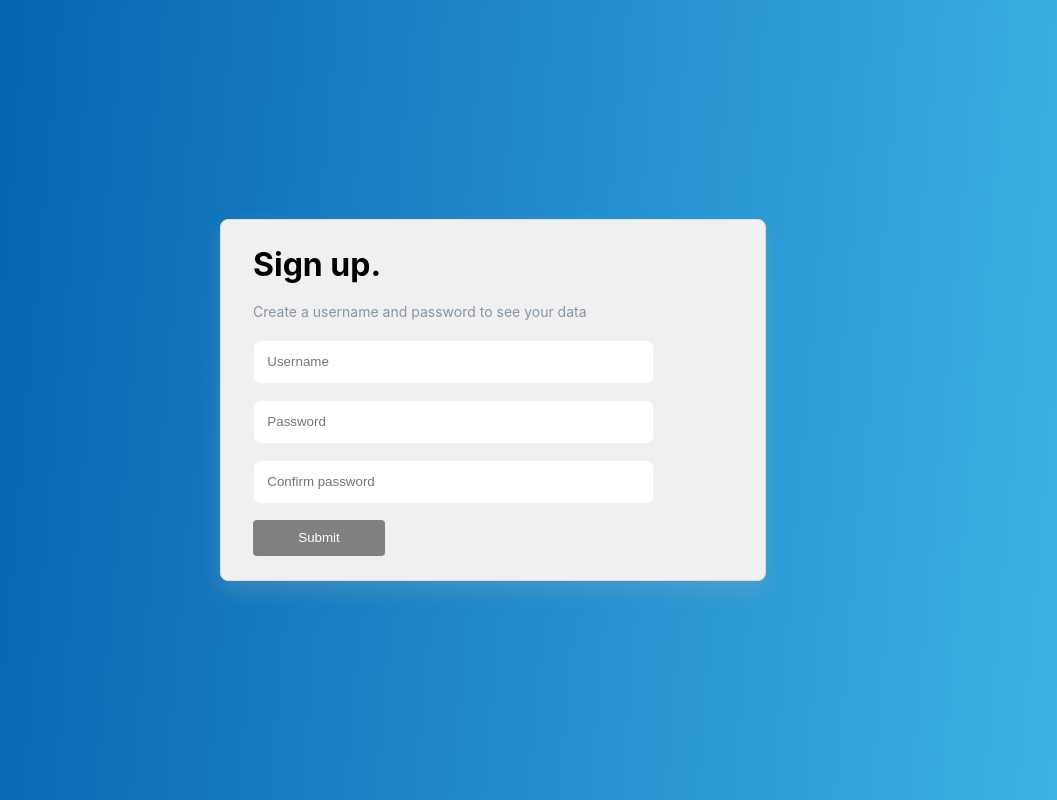
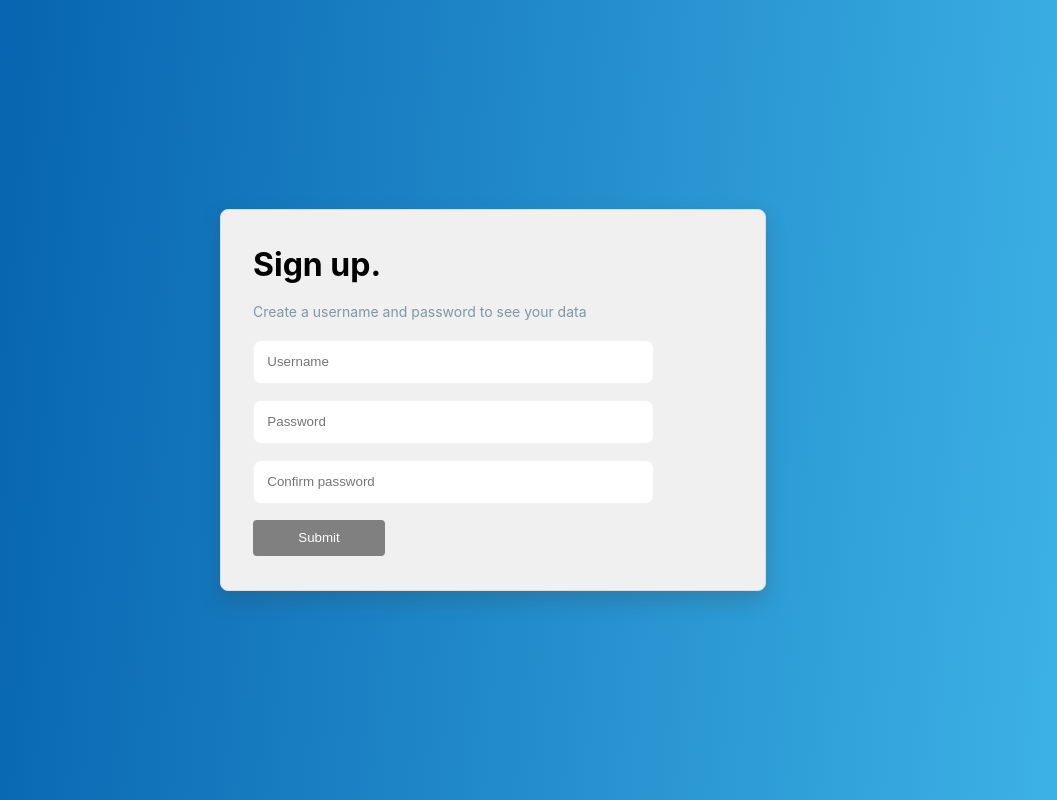
Before and after one commit to timothydlee/login-screen, a React (Create React App) app: page / in a window 1280 px wide. Shown: the whole page, without its empty margins (147-1204 px from the left). Built offline with nearby package versions, Linux system fonts and the light colour scheme.

Commit message:
Changed some card style.

```diff
--- a/src/components/Card/card.css
+++ b/src/components/Card/card.css
@@ -2,10 +2,10 @@
     max-width: 80vw;
     max-height: 80vw;
     width: 480px;
-    height: 360px;
+    height: 380px;
     border: 1px solid #DADCE0;
     border-radius: 8px;
-    box-shadow: 0px 10px 20px 0px #ADAEAE40;
+    box-shadow: 0px 10px 20px 0px #34424240;
     padding: 0 2em;
     background-color: #F0F0F0;
 }
```
